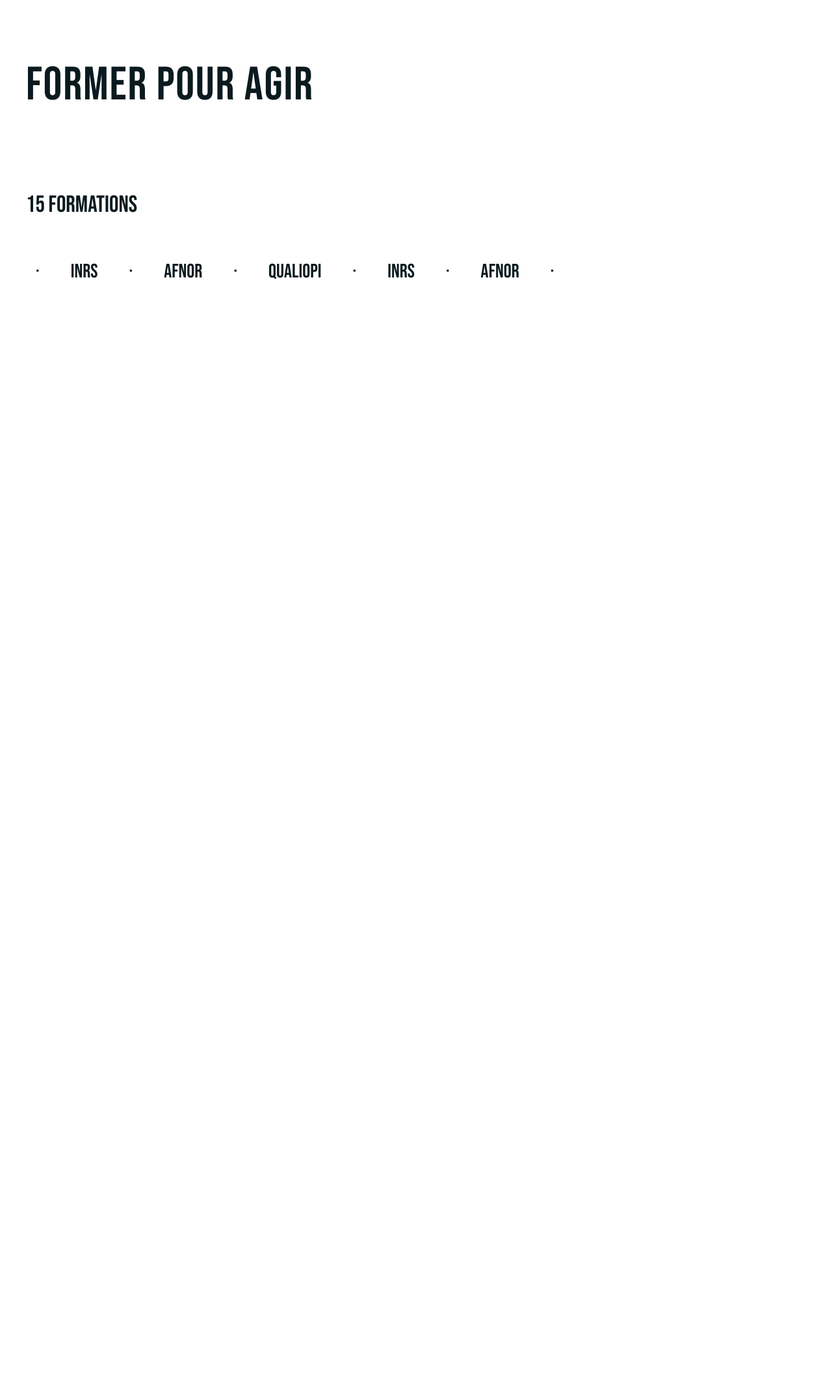
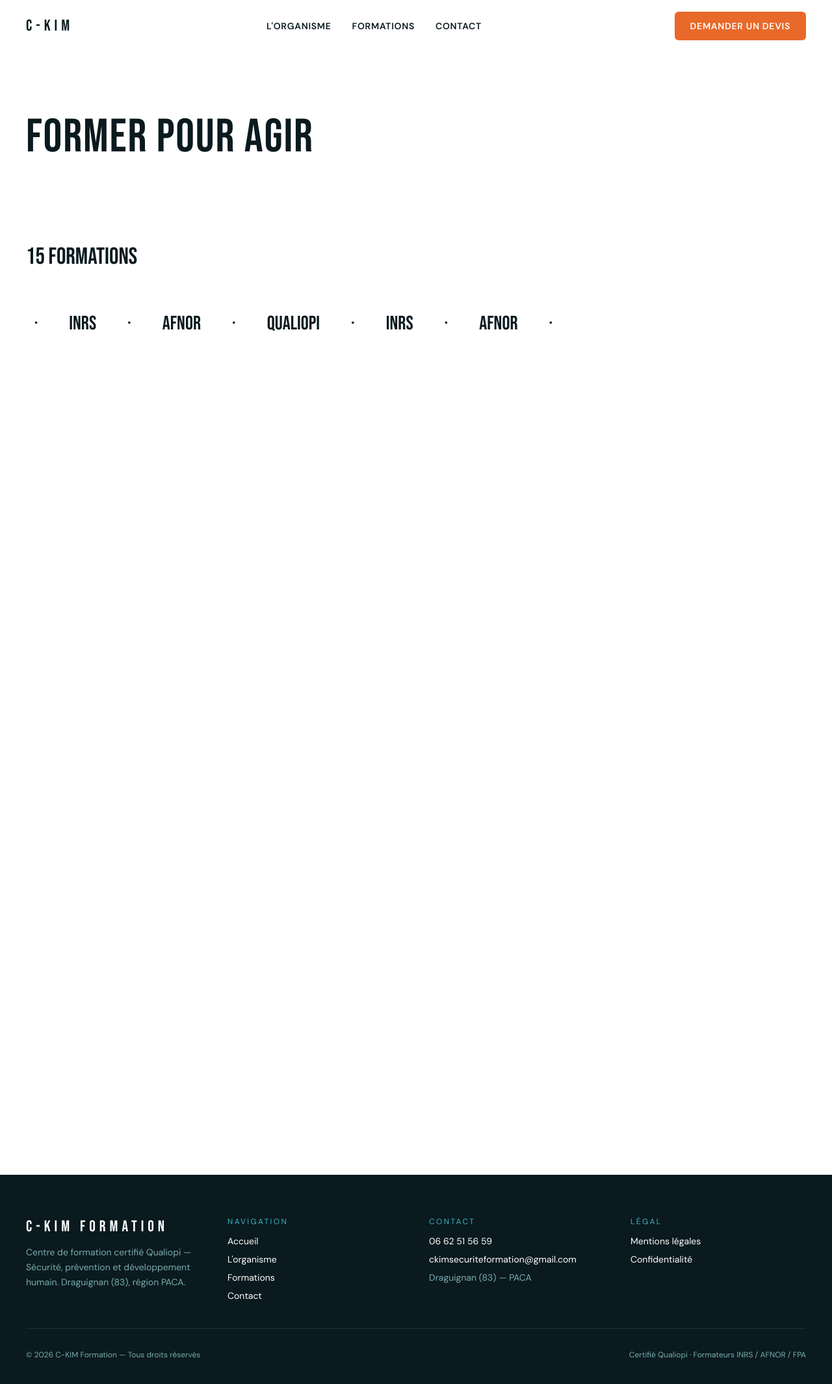
Before and after one commit to AlanT-lock/ckimformation, a Next.js app: page / in a window 1280 px wide. Shown: the top 2130 px of the page at 65% size. Before the commit the page ends 1600 px from the top, so only its background shows below. Built offline with nearby package versions, Linux system fonts and the light colour scheme.

Commit message:
feat: Navbar, Footer, (public) layout group

```diff
--- /dev/null
+++ b/app/(public)/layout.tsx
@@ -0,0 +1,12 @@
+import { Navbar } from '@/components/layout/Navbar';
+import { Footer } from '@/components/layout/Footer';
+
+export default function PublicLayout({ children }: { children: React.ReactNode }) {
+  return (
+    <>
+      <Navbar />
+      <main className="pt-20">{children}</main>
+      <Footer />
+    </>
+  );
+}
--- /dev/null
+++ b/components/layout/Footer.tsx
@@ -0,0 +1,47 @@
+import Link from 'next/link';
+import { Container } from '@/components/ui/Container';
+
+export function Footer() {
+  return (
+    <footer className="bg-dark text-white py-16 mt-32">
+      <Container>
+        <div className="grid grid-cols-1 md:grid-cols-4 gap-10 pb-10 border-b border-white/10">
+          <div>
+            <p className="font-display text-2xl tracking-[0.25em]">C-KIM FORMATION</p>
+            <p className="mt-3 text-sm text-muted leading-relaxed">
+              Centre de formation certifié Qualiopi — Sécurité, prévention et développement humain. Draguignan (83), région PACA.
+            </p>
+          </div>
+          <div>
+            <p className="text-xs uppercase tracking-[0.2em] text-teal-l mb-3">Navigation</p>
+            <ul className="space-y-2 text-sm">
+              <li><Link href="/" className="hover:text-teal-l">Accueil</Link></li>
+              <li><Link href="/organisme" className="hover:text-teal-l">L'organisme</Link></li>
+              <li><Link href="/formations" className="hover:text-teal-l">Formations</Link></li>
+              <li><Link href="/contact" className="hover:text-teal-l">Contact</Link></li>
+            </ul>
+          </div>
+          <div>
+            <p className="text-xs uppercase tracking-[0.2em] text-teal-l mb-3">Contact</p>
+            <ul className="space-y-2 text-sm">
+              <li><a href="tel:0662515659" className="hover:text-teal-l">06 62 51 56 59</a></li>
+              <li><a href="mailto:ckimsecuriteformation@gmail.com" className="hover:text-teal-l break-all">ckimsecuriteformation@gmail.com</a></li>
+              <li className="text-muted">Draguignan (83) — PACA</li>
+            </ul>
+          </div>
+          <div>
+            <p className="text-xs uppercase tracking-[0.2em] text-teal-l mb-3">Légal</p>
+            <ul className="space-y-2 text-sm">
+              <li><Link href="/mentions-legales" className="hover:text-teal-l">Mentions légales</Link></li>
+              <li><Link href="/confidentialite" className="hover:text-teal-l">Confidentialité</Link></li>
+            </ul>
+          </div>
+        </div>
+        <div className="pt-8 flex flex-wrap items-center justify-between gap-4 text-xs text-muted">
+          <p>© {new Date().getFullYear()} C-KIM Formation — Tous droits réservés</p>
+          <p>Certifié Qualiopi · Formateurs INRS / AFNOR / FPA</p>
+        </div>
+      </Container>
+    </footer>
+  );
+}
--- /dev/null
+++ b/components/layout/Navbar.tsx
@@ -0,0 +1,33 @@
+'use client';
+import Link from 'next/link';
+import { Container } from '@/components/ui/Container';
+import { ButtonLink } from '@/components/ui/Button';
+import { useEffect, useState } from 'react';
+
+export function Navbar() {
+  const [scrolled, setScrolled] = useState(false);
+  useEffect(() => {
+    const onScroll = () => setScrolled(window.scrollY > 20);
+    onScroll();
+    window.addEventListener('scroll', onScroll, { passive: true });
+    return () => window.removeEventListener('scroll', onScroll);
+  }, []);
+
+  return (
+    <header
+      className={`fixed top-0 inset-x-0 z-50 transition-all duration-300 ${
+        scrolled ? 'bg-white/90 backdrop-blur shadow-sm' : 'bg-transparent'
+      }`}
+    >
+      <Container className="flex h-20 items-center justify-between">
+        <Link href="/" className="font-display text-2xl tracking-[0.25em] text-dark">C-KIM</Link>
+        <nav className="hidden md:flex gap-8 font-sans text-sm font-semibold uppercase tracking-wider">
+          <Link href="/organisme" className="hover:text-teal">L'organisme</Link>
+          <Link href="/formations" className="hover:text-teal">Formations</Link>
+          <Link href="/contact" className="hover:text-teal">Contact</Link>
+        </nav>
+        <ButtonLink href="/contact" variant="primary" className="hidden md:inline-flex">Demander un devis</ButtonLink>
+      </Container>
+    </header>
+  );
+}
```
Also changed, not shown: app/(public)/page.tsx (renamed from app/page.tsx).
